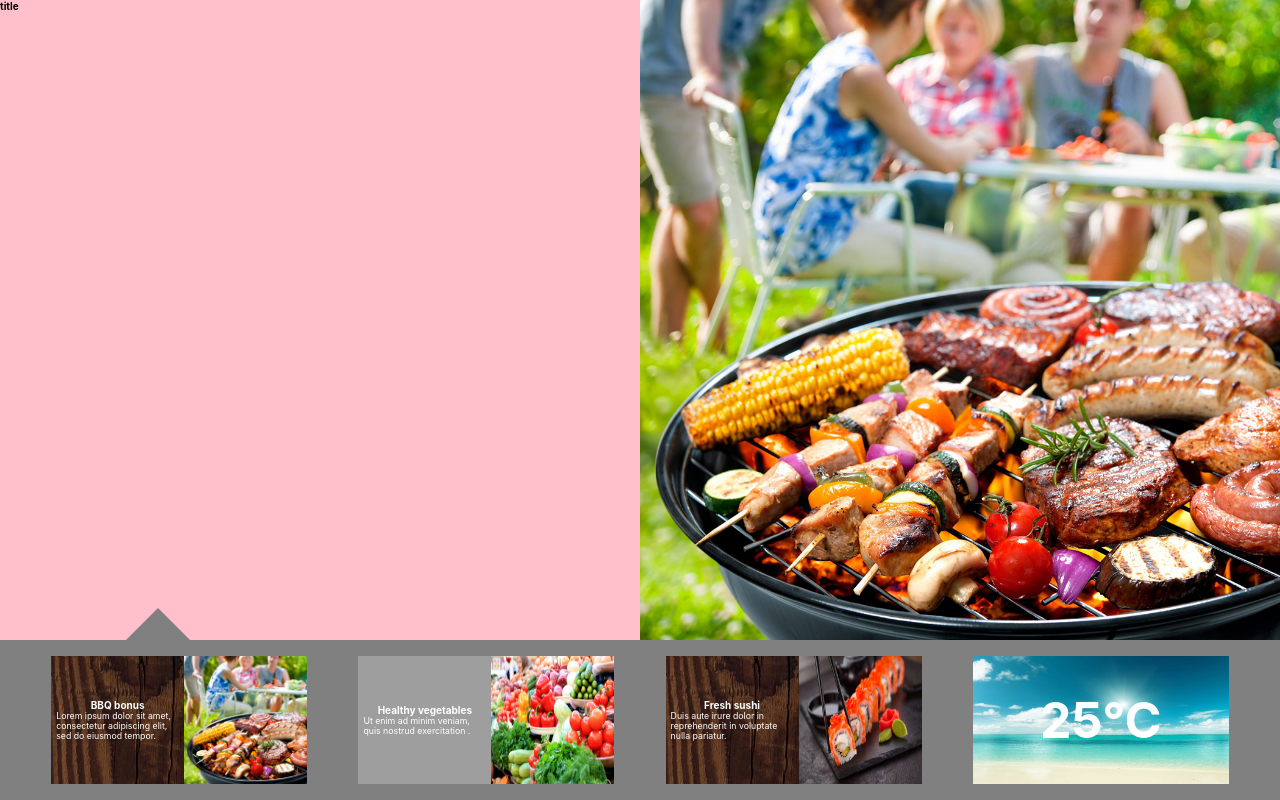
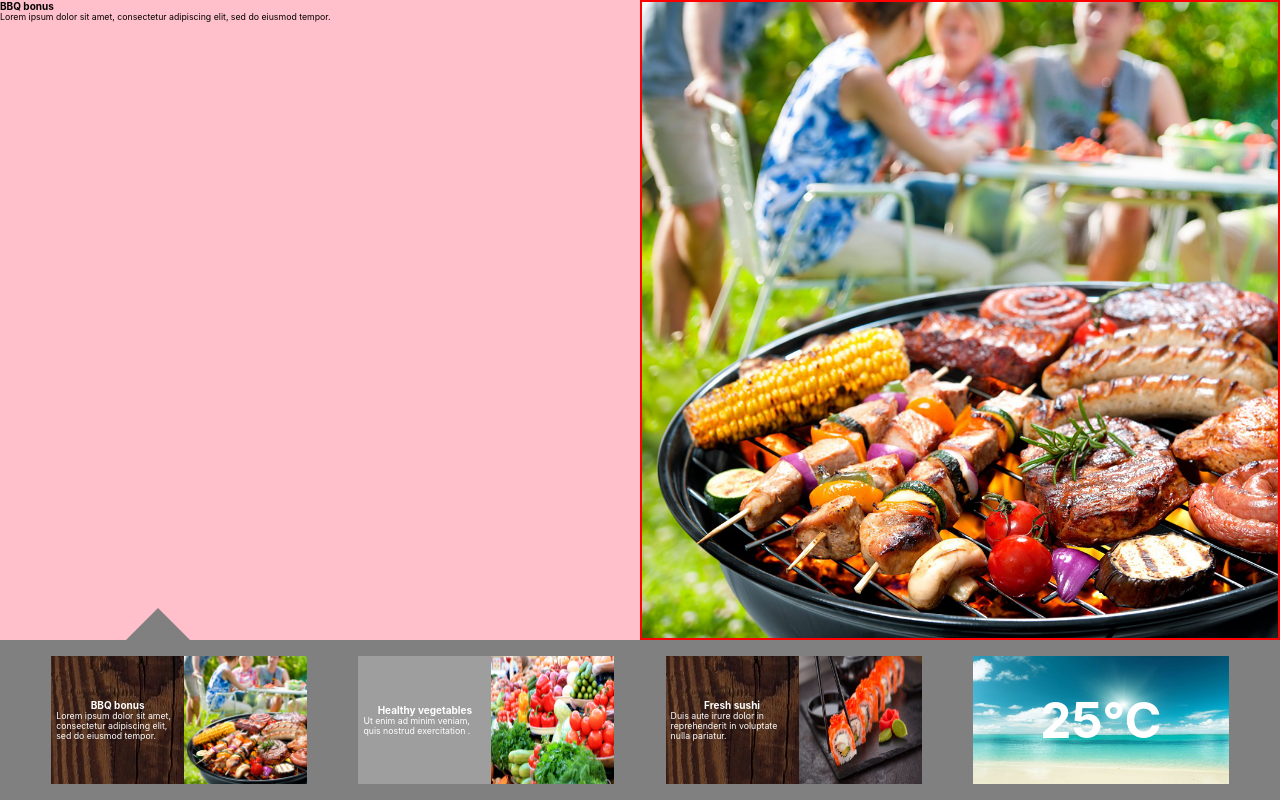
Before and after one commit to vmarinhodev/react-thumb-slider, a React (Create React App) app: page / in a window 1280 px wide. Built offline with nearby package versions, Linux system fonts and the light colour scheme; grey boxes are pictures that could not be loaded.

Commit message:
thumb fixed

```diff
--- a/src/components/thumb-gallery/ActiveThumbWindow.js
+++ b/src/components/thumb-gallery/ActiveThumbWindow.js
@@ -3,7 +3,7 @@ import React from 'react'
 
 const ActiveThumbWindow = ({ activeThumbnail }) => {
 
-  console.log(activeThumbnail)
+
   return (
     <div className="activethumb">
       <img src={activeThumbnail.file} alt={activeThumbnail.title}/>
--- a/src/components/thumb-gallery/ThumbnailItem.js
+++ b/src/components/thumb-gallery/ThumbnailItem.js
@@ -5,7 +5,7 @@ import lightWood from "../../bkgimages/light-wood.png";
 import skybg from "../../bkgimages/sunny-background.jpg";
 
 const ThumbnailItem = ({ detail, onClick , index}) => {
-  console.log(index)
+
   const {
     file,
     title,
@@ -17,7 +17,9 @@ const ThumbnailItem = ({ detail, onClick , index}) => {
   return (
     <div
       className="thumbnail"
-      key={index}
+      tabIndex={0}
+      data-index={index}
+      onClick={onClick}
     >
       {type === "IMAGE_TEXT" ? (
         <>
@@ -33,25 +35,30 @@ const ThumbnailItem = ({ detail, onClick , index}) => {
           >
             <h1>{title}</h1>
             <p>{description}</p>
+
           </div>
           <div style={{ flex: 1 }} className="thumbRight">
             <img
               className="imageThumbSmall"
               src={file}
-              alt={file}
-              data-index={index}
-              onClick={onClick}
+              alt={title}
             />
           </div>
         </>
       ) : (
         <div
           className="thumbweather"
+          role="button"
+          tabIndex={0}
           key={index}
           style={{ backgroundImage: `url(${skybg})` }}
           alt={title}
+          data-index={index}
+          onClick={onClick}
         >
-          <h1>
+
+          <h1
+          >
             {temperature}
             {"\u00b0"}C
           </h1>
--- a/src/components/thumb-gallery/index.js
+++ b/src/components/thumb-gallery/index.js
@@ -19,22 +19,23 @@ const Thumb = () => {
 
   const renderText = () =>
     details.length ? (
-      <>
-        <h1>title</h1>
-
-      </>
+      <div className="left">
+        <h1>{details[activeIndex].title}</h1>
+        <p>{details[activeIndex].description}</p>
+      </div>
     ) : null
 
   const handleClick = e => {
-      const activeIndex = e.target.getAttribute('data-index')
+      const activeIndex = e.currentTarget.getAttribute('data-index')
       setActiveIndex(activeIndex)
+      console.log("activeIndex - ", activeIndex)
   }
 
   return (
     <div className="wrapper" key="index">
       <div className="fullSlide">
-        <div style={{ flex: 1}} className=" fullSlide left">
-        {renderText()}
+        <div style={{ flex: 1}} className=" fullSlide left" >
+          {renderText()}
         </div>
         <div style={{ flex: 1}} className="fullSlide right">
           {renderThumbnails()}
--- a/src/sass/components/_thumbnails.scss
+++ b/src/sass/components/_thumbnails.scss
@@ -18,6 +18,7 @@
   .right {
     background: lightcoral;
     background-repeat: no-repeat;
+    background-size: cover;
   }
 }
 
@@ -27,6 +28,9 @@
   img{
     height: 100%;
     width:100%;
+    background-size: auto;
+    border: 2px solid red;
+
   }
 }
 .thumbgrid {
@@ -96,8 +100,4 @@
 .thumbRight{
   flex: 1 ;
   height: 100%;
-  width: 100%;
-  background-size: cover;
-  background-repeat: no-repeat;
-  background-position: center;
 }
```
Also changed, not shown: 2 other files (tests, documents, lock files or other folders).
